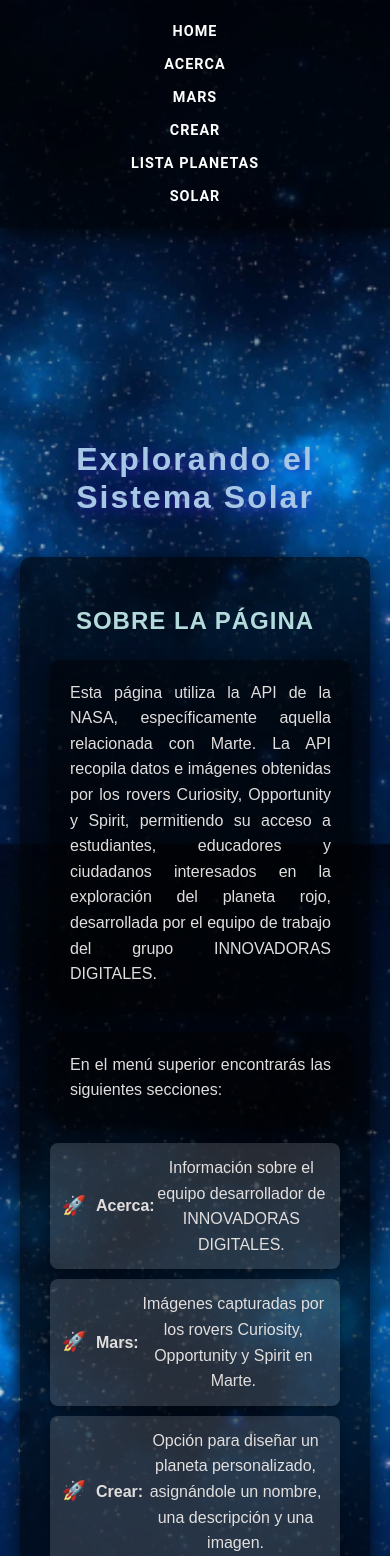
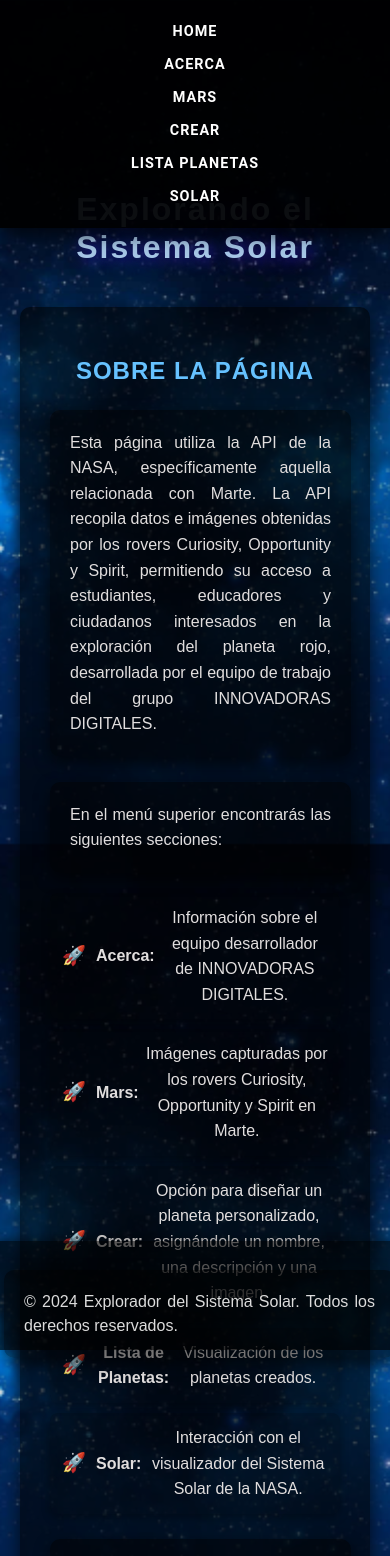
Before and after one commit to Kdnastone/astrolunar, a React (Vite) app: page /home in a window 390 px wide. Shown: the top 1556 px of the page. Built offline with nearby package versions, Linux system fonts and the light colour scheme.

Commit message:
cambios css

```diff
--- a/src/pages/Crear.jsx
+++ b/src/pages/Crear.jsx
@@ -48,6 +48,7 @@
   return (
     // Formulario para añadir un planeta
     <form onSubmit={handleSubmit}>
+      <h2>Crear Planeta</h2>
       <div>
         <label>
           Nombre:
@@ -71,9 +72,10 @@
       </div>
       <div>
         <label className="file-label">
+        <span className="custom-file-button">Seleccionar archivo</span>
           Imagen (Seleccionar archivo):
           <input type="file" accept="image/*" onChange={handleImageChange} className="file-input" />
-          <span className="custom-file-button">Seleccionar archivo</span>
+
         </label>
       </div>
       <div>
--- a/src/pages/Home.jsx
+++ b/src/pages/Home.jsx
@@ -4,7 +4,6 @@
 const Home = () => {
   return (
     <div className="home-container">
-      <header className="hero-section"></header>
 
       <h1>Explorando el Sistema Solar</h1>
 
@@ -24,22 +23,22 @@
         </p>
         <ul>
           <li>
-            <strong>Acerca: </strong> Información sobre el equipo desarrollador de
+            <strong>Acerca:  </strong>  Información sobre el equipo desarrollador de
              INNOVADORAS DIGITALES.
           </li>
           <li>
-            <strong>Mars: </strong> Imágenes capturadas por los rovers Curiosity,
+            <strong>Mars:  </strong>  Imágenes capturadas por los rovers Curiosity,
             Opportunity y Spirit en Marte.
           </li>
           <li>
-            <strong>Crear: </strong> Opción para diseñar un planeta personalizado,
+            <strong>Crear:</strong>  Opción para diseñar un planeta personalizado,
             asignándole un nombre, una descripción y una imagen.
           </li>
           <li>
-            <strong>Lista de Planetas: </strong> Visualización de los planetas creados.
+            <strong>Lista de Planetas:  </strong>  Visualización de los planetas creados.
           </li>
           <li>
-            <strong>Solar: </strong> Interacción con el visualizador del Sistema Solar
+            <strong>Solar:  </strong>  Interacción con el visualizador del Sistema Solar
             de la NASA.
           </li>
         </ul>
--- a/src/styles/Form.css
+++ b/src/styles/Form.css
@@ -1,12 +1,25 @@
     form {
-        background-color: rgba(0, 0, 0, 0.6);
-        padding: 30px;
         border-radius: 20px;
         max-width: 500px;
-        box-shadow: 0 6px 18px rgba(0, 0, 0, 0.7);
         text-align: left;
-        margin: 0 auto;
         animation: fadeIn 1s ease-out;
+        background: linear-gradient(90deg, #0d1b2ab3, #1b263b96);
+        padding: 40px;
+        box-shadow: 0 8px 20px rgba(0, 0, 0, 0.6);
+        text-align: center;
+        margin: 20px auto;
+
+    }
+
+    h2 {
+        color: #66c2ff;
+        font-size: 1.8rem;
+        margin-bottom: 20px;
+    }
+
+    .form-group {
+        margin-bottom: 15px;
+        text-align: left;
     }
 
     form div {
@@ -15,16 +28,17 @@
 
     form label {
         color: #b4dbdb;
-        font-size: 1.2rem;
+        font-size: 1rem;
         display: block;
-        margin-bottom: 8px;
+        font-weight: bold;
+        margin-bottom: 5px;
     }
 
     form input[type="text"],
     form input[type="file"],
     form textarea {
-        width: 90%;
-        padding: 10px;
+        width: 93%;
+        padding: 12px;
         font-size: 1.5rem;
         color: #ffffff;
         background-color: rgba(0, 0, 0, 0.5);
@@ -37,12 +51,12 @@
     form input[type="text"]:focus,
     form input[type="file"]:focus,
     form textarea:focus {
-        background-color: rgba(0, 0, 0, 0.8);
+        background-color: rgba(0, 0, 0, 0.7);
         transform: scale(1.02);
     }
 
     form textarea {
-        height: 100px;
+        height: 120px;
         resize: none;
     }
 
@@ -58,6 +72,7 @@
         transition: background-color 0.3s ease, transform 0.2s ease-in-out;
         display: block;
         margin: 0 auto;
+        width: 100%;
     }
 
     button[type="submit"]:hover {
@@ -90,11 +105,13 @@
             opacity: 0;
             transform: translateY(20px);
         }
+
         to {
             opacity: 1;
             transform: translateY(0);
         }
     }
+
     .file-label {
         display: inline-flex;
         align-items: center;
@@ -128,6 +145,7 @@
     .custom-file-button:active {
         background-color: #ff1493;
     }
+
     /* Media Queries for Responsiveness */
     @media (max-width: 768px) {
         form {
@@ -142,11 +160,14 @@
 
     @media (max-width: 480px) {
         form {
-        padding: 15px;
+            padding: 20px;
             max-width: 100%;
         }
 
         form label {
             font-size: 0.9rem;
         }
+        h2 {
+            font-size: 1.5rem;
         }
+    }
--- a/src/styles/Home.css
+++ b/src/styles/Home.css
@@ -44,14 +44,6 @@
     color: black;
 }
 
-.hero-section {
-    color: #ffffff;
-    text-align: center;
-    padding: 50px 20px;
-    margin-bottom: 30px;
-    border-radius: 10px;
-}
-
 .history-section {
     background-color: #e1dede;
     padding: 30px;
@@ -77,7 +69,7 @@
 }
 
 .history-section li {
-    background: rgba(255, 255, 255, 0.15);
+    background: rgba(0, 0, 0, 0.2);
     padding: 12px;
     margin-bottom: 10px;
     border-radius: 8px;
@@ -89,16 +81,40 @@
     align-items: center;
     transition: transform 0.2s ease-in-out;
 }
+
+li strong {
+    margin-right: 7px;
+}
+
 .history-section li::before {
     content: "🚀";
     margin-right: 10px;
     font-size: 1.2rem;
+
 }
+
+li:hover{
+    color: #dddddd;
+    background-color: rgba(255, 255, 255, 0.1);
+
+}
+
 .footer-section {
+    position: absolute;
+    bottom: 0;
+    left: 0;
+    top: 147%;
+    width: 100%;
+    height: 12%;
+    background: rgba(0, 0, 0, 0.6);
+    color: #f0e9e9;
     text-align: center;
-    margin-top: 50px;
-    color: #f0e9e9;
+    padding: 4px;
+    box-shadow: 0 -4px 8px rgba(0, 0, 0, 0.3);
+    font-size: 1rem;
+
 }
+
 /* Media Queries for Responsiveness */
 @media (max-width: 1200px) {
     .menu-container {
--- a/src/styles/header.css
+++ b/src/styles/header.css
@@ -1,7 +1,7 @@
 nav {
     display: flex;
     justify-content: center;
-    background-color: rgba(0, 0, 0, 0.6);
+    background-color: rgb(0 0 0 / 93%);
     padding: 10px 0;
     position: fixed;
     top: 0;
@@ -14,8 +14,8 @@
 }
 
 .main-content {
-    margin-top: 70px;
-    padding-top: 150px;
+    margin-top: -33px;
+    padding-top: -4px;
 }
 
 nav a {
```
Lines whose indentation alone changed are shown as unchanged.
